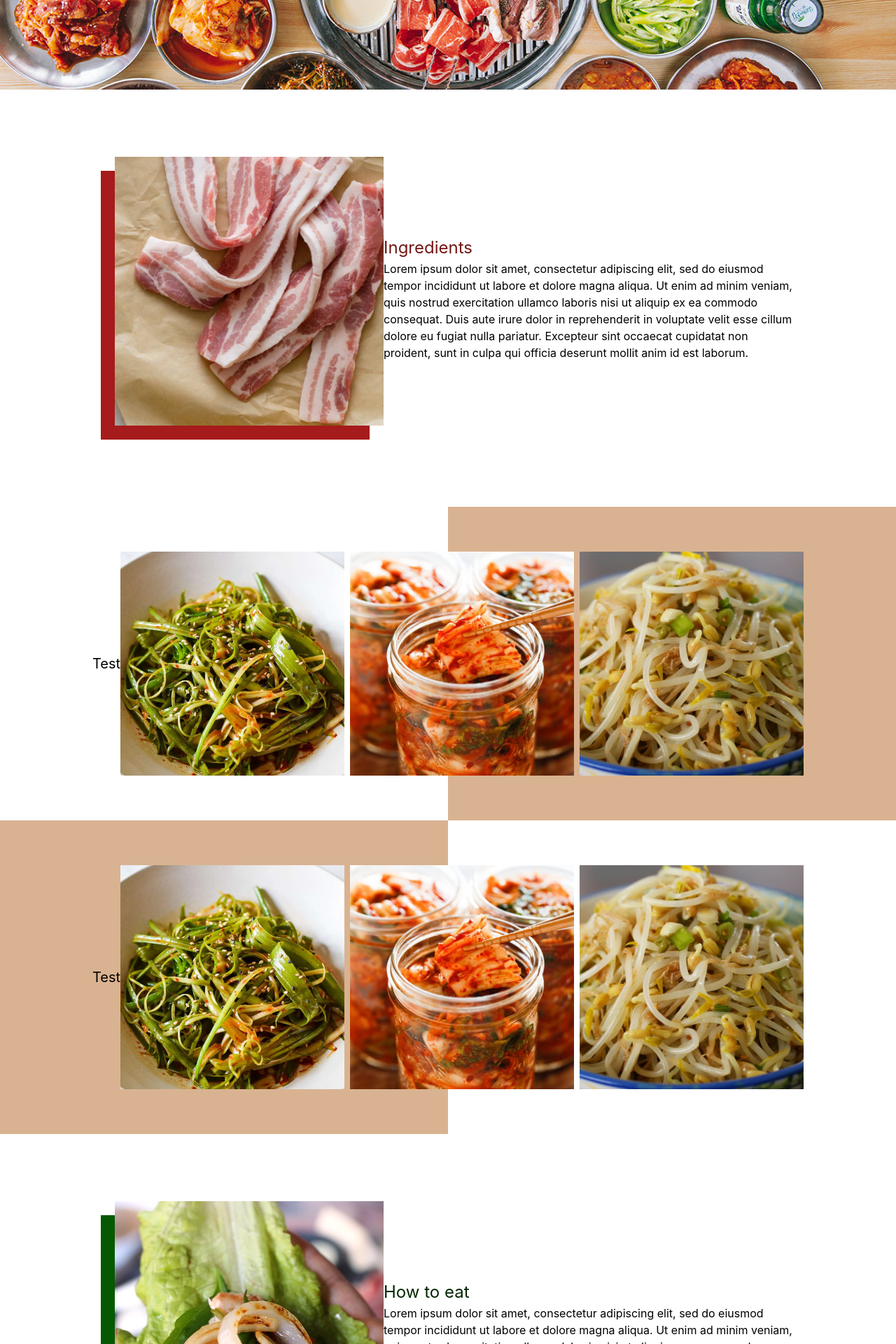
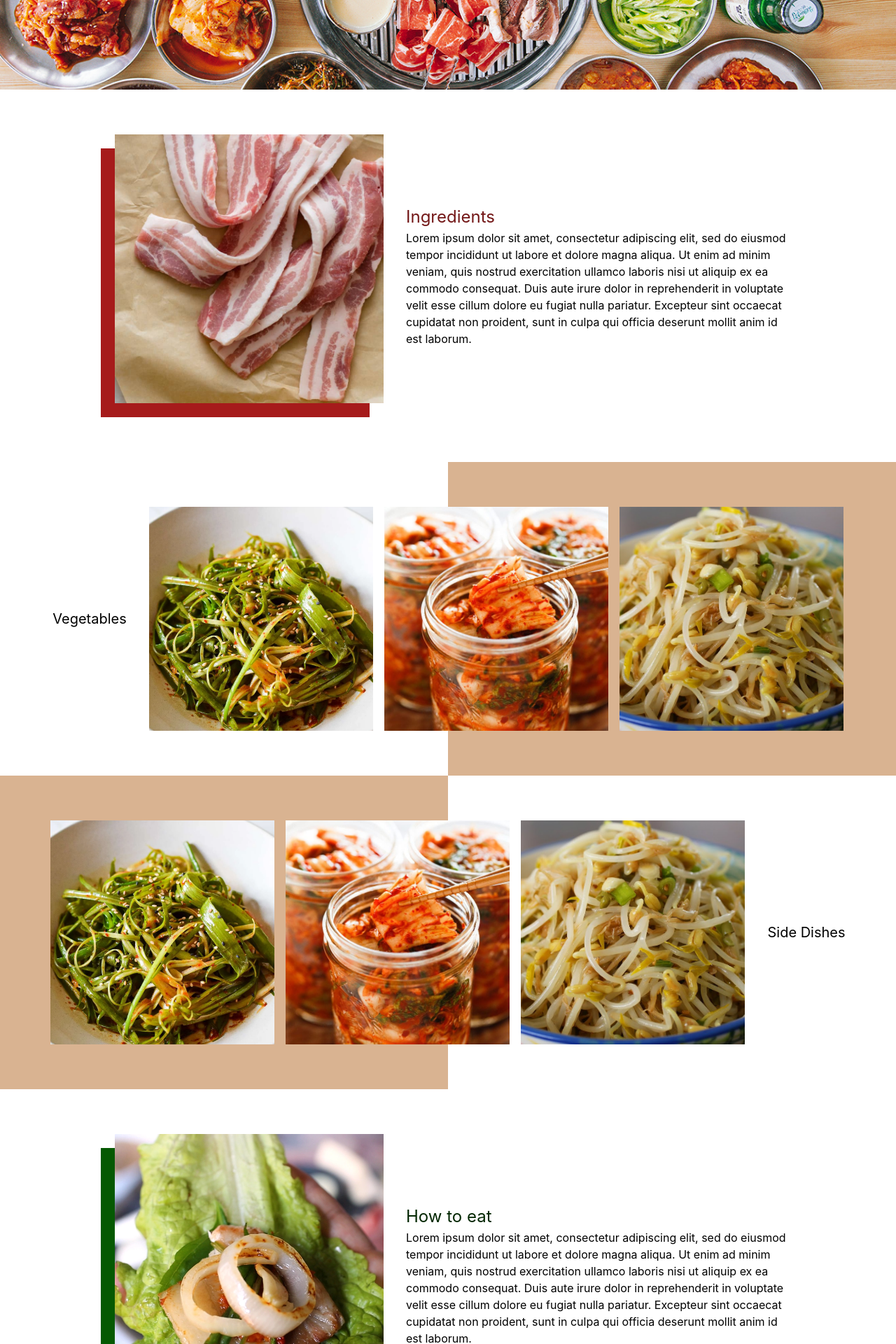
Before and after one commit to d-mini/mediendesign, a React (Create React App) app: page / in a window 1280 px wide. Shown: the part 1580-3500 px from the top of the page at 70% size. Built offline with nearby package versions, Linux system fonts and the light colour scheme.

Commit message:
UPDATE styling

```diff
--- a/src/components/About.js
+++ b/src/components/About.js
@@ -16,7 +16,7 @@ function About() {
             </div>
 
             <div className='w-full section-color'>
-                <div className='py-20 px-12 sm:py-24 sm:px-36'>
+                <div className='py-20 px-12 sm:py-24 sm:px-24'>
                     <p className='text-center text-white'>Lorem ipsum dolor sit amet, consectetur adipiscing elit, sed do eiusmod tempor incididunt ut labore et dolore magna aliqua. Ut enim ad minim veniam, quis nostrud exercitation ullamco laboris nisi ut aliquip ex ea commodo consequat. Duis aute irure dolor in reprehenderit in voluptate velit esse cillum dolore eu fugiat nulla pariatur. Excepteur sint occaecat cupidatat non proident, sunt in culpa qui officia deserunt mollit anim id est laborum.</p>
                 </div>
             </div>
--- a/src/components/Gallery.css
+++ b/src/components/Gallery.css
@@ -2,10 +2,9 @@
 
 .gallery {
     display: flex;
-    flex-direction: row;
     justify-content: center;
 
-    gap: 8px;
+    gap: 16px;
 
     flex-wrap: wrap;
 }
@@ -13,10 +12,6 @@
 .galleryImage {
     height: 70vw;
     width: 70vw;
-
-    display: flex;
-	flex-direction: column;
-	align-items: center;
 
     position: relative;
 }
--- a/src/components/HowTo.js
+++ b/src/components/HowTo.js
@@ -8,20 +8,22 @@ import doenjang from '../images/doenjang.jpg';
 function HowTo() {
     return (
         <div className='howto w-full'>
-            <div className='w-full py-20 px-12 sm:py-24 sm:px-36'>
-                <div className='flex flex-col sm:flex-row'>
+            <div className='w-full py-20 px-12 sm:py-16 sm:px-36 flex flex-col gap-8 sm:flex-row'>
                 <img className='shadow-image shadow-image-green' src={ssam} alt='' />
                 <div className='flex flex-col text-center justify-center sm:text-left'>
                     <h1>How to eat</h1>
                     <p>Lorem ipsum dolor sit amet, consectetur adipiscing elit, sed do eiusmod tempor incididunt ut labore et dolore magna aliqua. Ut enim ad minim veniam, quis nostrud exercitation ullamco laboris nisi ut aliquip ex ea commodo consequat. Duis aute irure dolor in reprehenderit in voluptate velit esse cillum dolore eu fugiat nulla pariatur. Excepteur sint occaecat cupidatat non proident, sunt in culpa qui officia deserunt mollit anim id est laborum.</p>
                 </div>
             </div>
+            <div className='w-full flex flex-col gap-8 pt-0 pb-20 px-12 sm:pb-16 sm:px-36'>
+                <div>
                     <p className='text-center'>Lorem ipsum dolor sit amet, consectetur adipiscing elit, sed do eiusmod tempor incididunt ut labore et dolore magna aliqua. Ut enim ad minim veniam, quis nostrud exercitation ullamco laboris nisi ut aliquip ex ea commodo consequat. Duis aute irure dolor in reprehenderit in voluptate velit esse cillum dolore eu fugiat nulla pariatur. Excepteur sint occaecat cupidatat non proident, sunt in culpa qui officia deserunt mollit anim id est laborum.</p>
+                </div>
                 <p className='text-center'>Lorem ipsum dolor sit amet, consectetur adipiscing elit, sed do eiusmod tempor incididunt ut labore et dolore magna aliqua. Ut enim ad minim veniam, quis nostrud exercitation ullamco laboris nisi ut aliquip ex ea commodo consequat. Duis aute irure dolor in reprehenderit in voluptate velit esse cillum dolore eu fugiat nulla pariatur. Excepteur sint occaecat cupidatat non proident, sunt in culpa qui officia deserunt mollit anim id est laborum.</p>
             </div>
 
             <div className='w-full section-color'>
-                <div className='py-12 px-12 sm:py-16 sm:px-16 flex flex-col sm:flex-row gap-2'>
+                <div className='py-12 px-12 sm:py-16 sm:px-16 flex flex-col sm:flex-row gap-4'>
                     <img src={bokkeumBap} alt='' />
                     <img src={doenjang} alt='' />
                 </div>
--- a/src/components/Ingredients.js
+++ b/src/components/Ingredients.js
@@ -10,7 +10,7 @@ function Ingredients() {
         <div className='ingredients w-full'>
             <img className='section__image' src={samgyeopsal} alt='' />
 
-            <div className='py-20 px-12 sm:py-24 sm:px-36 flex flex-col sm:flex-row'>
+            <div className='py-20 px-12 sm:py-16 sm:px-36 flex flex-col gap-8 sm:flex-row'>
                 <img className='shadow-image shadow-image-red' src={porkBelly} alt='' />
                 <div className='flex flex-col text-center justify-center sm:text-left'>
                     <h1>Ingredients</h1>
@@ -19,16 +19,16 @@ function Ingredients() {
             </div>
 
             <div className='w-full section-color-right'>
-                <div className='flex flex-col xl:flex-row items-center justify-center py-12 px-12 sm:py-16 sm:px-16'>
-                    <h2>Test</h2>
+                <div className='flex flex-col xl:flex-row items-center justify-center gap-4 sm:gap-8 py-12 px-12 sm:py-16 sm:px-16'>
+                    <h2>Vegetables</h2>
                     <Gallery></Gallery>
                 </div>
             </div>
 
             <div className='w-full section-color-left'>
-                <div className='flex flex-col xl:flex-row items-center justify-center py-12 px-12 sm:py-16 sm:px-16'>
-                    <h2>Test</h2>
+                <div className='flex flex-col xl:flex-row items-center justify-center gap-4 sm:gap-8 py-12 px-12 sm:py-16 sm:px-16'>
                     <Gallery></Gallery>
+                    <h2 className='order-first sm:order-none'>Side Dishes</h2>
                 </div>
             </div>
         </div>
```
Lines whose indentation alone changed are shown as unchanged.
